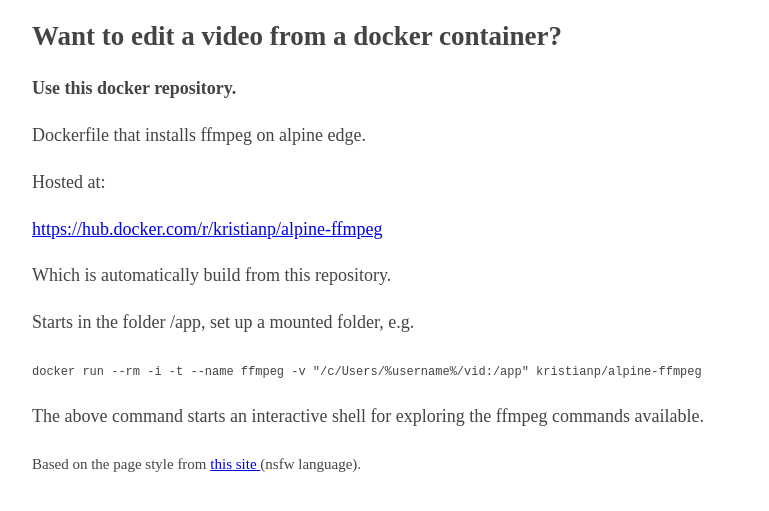
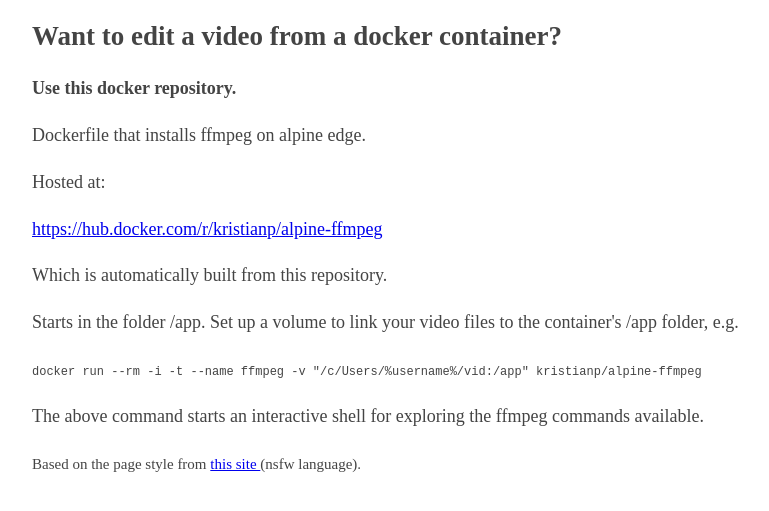
Before and after one commit to kpm/alpine-ffmpeg, a plain HTML site: page docs/index.html in a window 1280 px wide. Shown: the part 139-650 px from the top of the page, without its empty margins (233-1002 px from the left). Drawn offline with Linux system fonts and the light colour scheme.

Commit message:
Fix grammar error.

```diff
--- a/docs/index.html
+++ b/docs/index.html
@@ -1,10 +1,14 @@
-<!DOCTYPE html><html><head><meta charset="utf-8"><meta name="viewport" content="width=device-width, initial-scale=1"><title>alpine-ffmpeg</title><style type="text/css">body{margin:40px
+<!DOCTYPE html><html><head><meta charset="utf-8">
+<meta name="viewport" content="width=device-width, initial-scale=1">
+<title>alpine-ffmpeg</title><style type="text/css">body{margin:40px
 auto;max-width:750px;line-height:1.6;font-size:18px;color:#444;padding:0 10px}code{font-size:12px}h1,h2,h3{line-height:1.2}</style></head><body><header><h1>alpine-ffmpeg</h1>
 <aside>Dockerfile that installs ffmpeg on alpine linux.</aside>
 </header><h2>Want to edit a video from a docker container?</h2><p><strong>Use this docker repository.</strong></p><p>Dockerfile that installs ffmpeg on alpine edge.</p><p>Hosted at:</p>
 <p><a href="https://hub.docker.com/r/kristianp/alpine-ffmpeg">https://hub.docker.com/r/kristianp/alpine-ffmpeg</a></p>
-<p>Which is automatically build from this repository.</p><p>Starts in the folder /app, set up a mounted folder, e.g.</p>
-<p><code>docker run --rm -i -t --name ffmpeg -v "/c/Users/%username%/vid:/app" kristianp/alpine-ffmpeg</code></p><p>The above command starts an interactive shell for exploring the ffmpeg commands available.</p>
+<p>Which is automatically built from this repository.</p>
+<p>Starts in the folder /app. Set up a volume to link your video files to the container's /app folder, e.g.</p>
+<p><code>docker run --rm -i -t --name ffmpeg -v "/c/Users/%username%/vid:/app" kristianp/alpine-ffmpeg</code></p>
+<p>The above command starts an interactive shell for exploring the ffmpeg commands available.</p>
 <p></p>
 <p><small>Based on the page style from <a href="http://bettermotherfuckingwebsite.com/">this site </a> (nsfw language).</small></p>
 </body></html>
```
